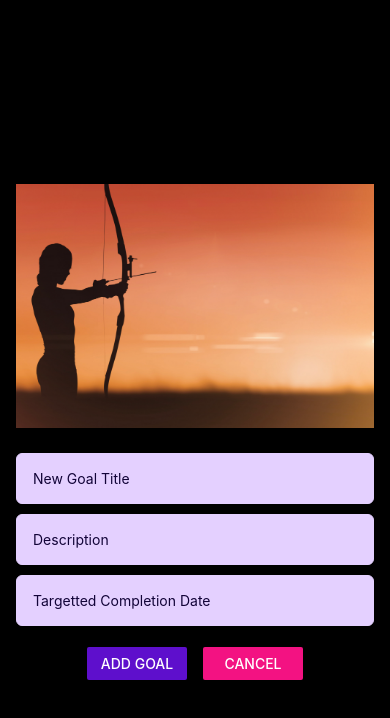
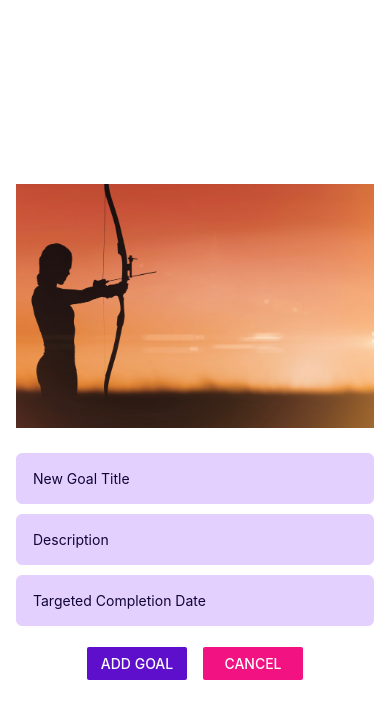
Before and after one commit to Nibiew1213/Relife, a React Native app: screen / in a window 390 px wide. Both pictures are taken after a click on the button "ADD NEW GOAL". Shown: the top 718 px of the page. Built offline with nearby package versions, Linux system fonts and the light colour scheme.

Commit message:
feat: created goal-in-progress and completed-goal screens

```diff
--- a/App.js
+++ b/App.js
@@ -53,7 +53,8 @@ export default function App() { // This is the root component
               return <GoalItem
                         text={itemData.item.text}
                         id={itemData.item.id}
-                        onDeleteItem={deleteGoalHandler}/>
+                        onDeleteItem={deleteGoalHandler}
+                      />
           }}
           keyExtractor={(item, index) => {
             return item.id
--- a/app.json
+++ b/app.json
@@ -6,7 +6,7 @@
     "orientation": "portrait",
     "icon": "./assets/icon.png",
     "userInterfaceStyle": "light",
-    "backgroundColor": "#000000",
+    "backgroundColor": "#ffffff",
     "splash": {
       "image": "./assets/splash.png",
       "resizeMode": "contain",
--- a/components/GoalItem.js
+++ b/components/GoalItem.js
@@ -3,7 +3,10 @@ import { View, Text, StyleSheet, Pressable } from 'react-native'
 function GoalItem(props) {
     return (
         <View style={styles.goalItem}>
-            <Pressable android_ripple={{color: '#dddddd'}} onPress={props.onDeleteItem.bind(this, props.id)}>
+            <Pressable
+            android_ripple={{color: '#dddddd'}}
+            onPress={props.onDeleteItem.bind(this, props.id)}
+            >
                 <Text style={styles.goalText}>{props.text}</Text>
             </Pressable>
             </View>
--- a/package.json
+++ b/package.json
@@ -1,5 +1,5 @@
 {
-  "name": "Relife",
+  "name": "relife",
   "version": "1.0.0",
   "main": "node_modules/expo/AppEntry.js",
   "scripts": {
--- a/screens/NewGoalScreen.js
+++ b/screens/NewGoalScreen.js
@@ -32,7 +32,7 @@ function addGoalHandler() {
                 />
                 <TextInput
                     style={styles.textInput}
-                    placeholder='Targetted Completion Date'
+                    placeholder='Targeted Completion Date'
                 />
                 <View style={styles.buttonContainer}>
                     <View style={styles.button}>
@@ -56,7 +56,7 @@ const styles = StyleSheet.create({
         justifyContent: 'center',
         alignItems: 'center',
         padding: 16,
-        backgroundColor: '#000000'
+        backgroundColor: '#ffffff'
     },
     image: {
         width: '100%',
```
Also changed, not shown: screens/CompGoalScreen.js (added, +7 -0 lines), screens/ProgGoalScreen.js (added, +12 -0 lines). Lines whose indentation alone changed are shown as unchanged.
